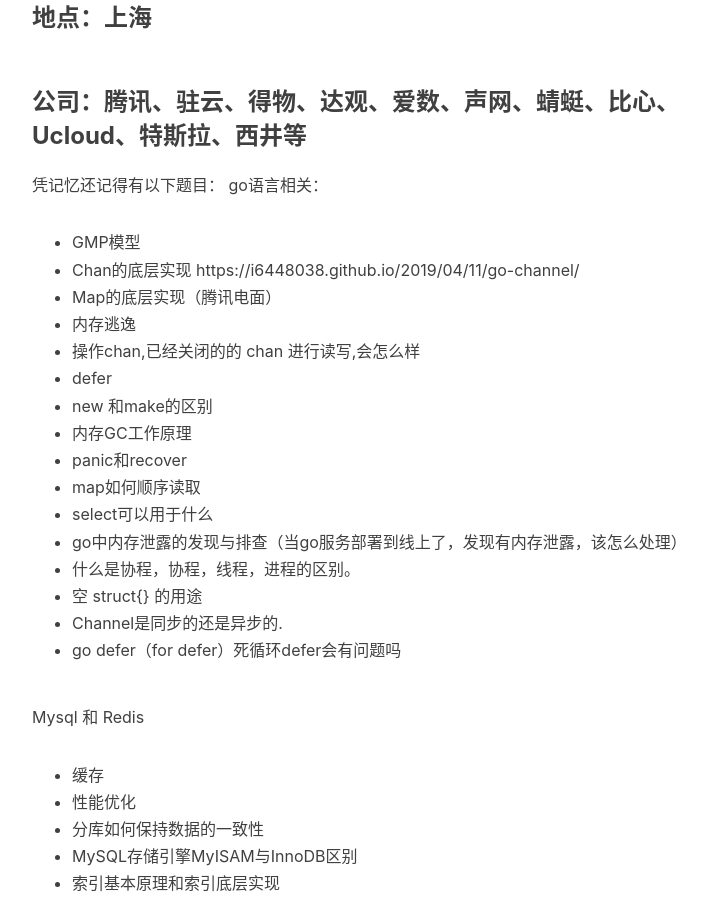
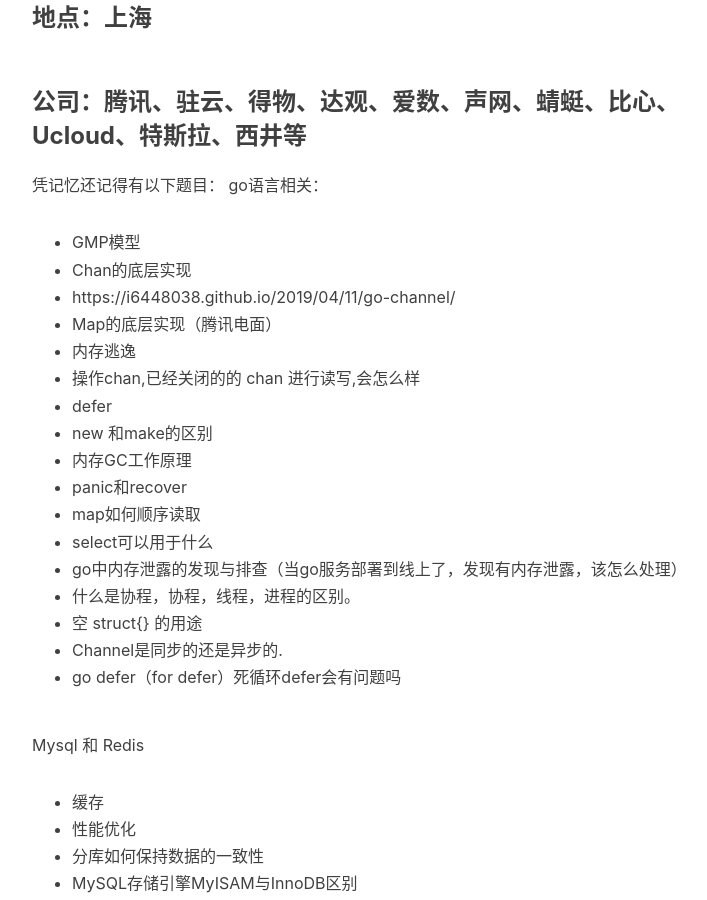
Before and after one commit to Ma-Yihang/futuretechx.github.io, a Jekyll site: the page built from _posts/2021-03-20-interview-summary.md, in a window 1280 px wide and 900 px high, scrolled down 675 px. Shown: the whole window, without its empty margins (233-940 px from the left). Built offline with Jekyll 4.4.1, drawn with Linux system fonts in a browser that asks for light colours; nearby versions of some CDN libraries; our own code applies the rules of GitHub Pages for plain Markdown files; comment, search, counter and statistics services are not loaded.

```diff
--- a/_posts/2021-03-20-interview-summary.md
+++ b/_posts/2021-03-20-interview-summary.md
@@ -6,7 +6,7 @@
 go语言相关：
 - GMP模型
 - Chan的底层实现
-https://i6448038.github.io/2019/04/11/go-channel/
+- https://i6448038.github.io/2019/04/11/go-channel/
 - Map的底层实现（腾讯电面）
 - 内存逃逸
 - 操作chan,已经关闭的的 chan 进行读写,会怎么样
```
